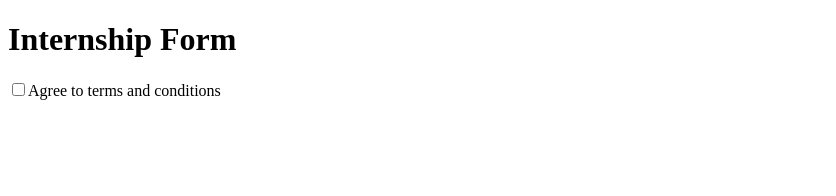
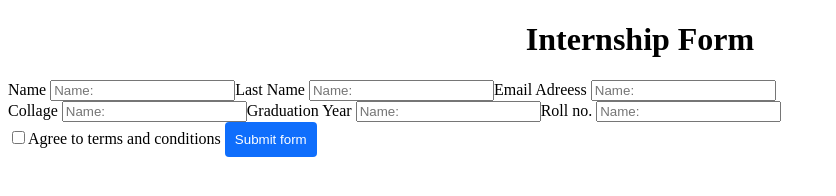
Before and after one commit to acciojob/bootstrap-form-easy-RitikRunner, a website: page main.html in a window 1280 px wide. Shown: the whole page, without its empty margins (0-836 px from the left). Drawn offline with Linux system fonts and the light colour scheme.

Commit message:
created a submission

```diff
--- a/main.html
+++ b/main.html
@@ -9,12 +9,36 @@
 <body>
 	<!-- the entire body must be written by student -->
 	<h1>Internship Form</h1>
-	<div>
-
+	<div style="display:flex; "">
+	<div style="">
+		<label>Name</label>
+		<input type="text" placeholder="Name:" style="display:"></input>
 	</div>
-	<div></div>
+	<div style="display: ">
+		<label>Last Name</label>
+		<input type="text" placeholder="Name:" style="display:"></input>
+	</div>
+		<div style="display:">
+		<label>Email Adreess</label>
+		<input type="text" placeholder="Name:" style="display:"></input>
+	    </div>
+	</div>
+	<div style="display:flex"">
+	<div style="display:">
+		<label>Collage</label>
+		<input type="text" placeholder="Name:" style="display:"></input>
+	</div>
+	<div style="display: ">
+		<label>Graduation Year</label>
+		<input type="text" required placeholder="Name:" style="display:"></input>
+	</div>
+		<div style="display: ">
+		<label>Roll no.</label>
+		<input type="text" placeholder="Name:" style="display:"></input>
+	    </div>
+	</div>
 	<input type="checkbox">Agree to terms and conditions</input>
-
+	<button>Submit form</button>
 
     <script type="text/javascript" src="./script.js">
 </script>
--- a/styles.css
+++ b/styles.css
@@ -1,2 +1,13 @@
 
 /* Your CSS Code here. */
+h1{
+display: flex;
+justify-content: center;
+}
+button{
+	border: none;
+	background-color: #0f6efc;
+	color: white;
+	padding: 10px;
+	border-radius: 4px
+}
```
